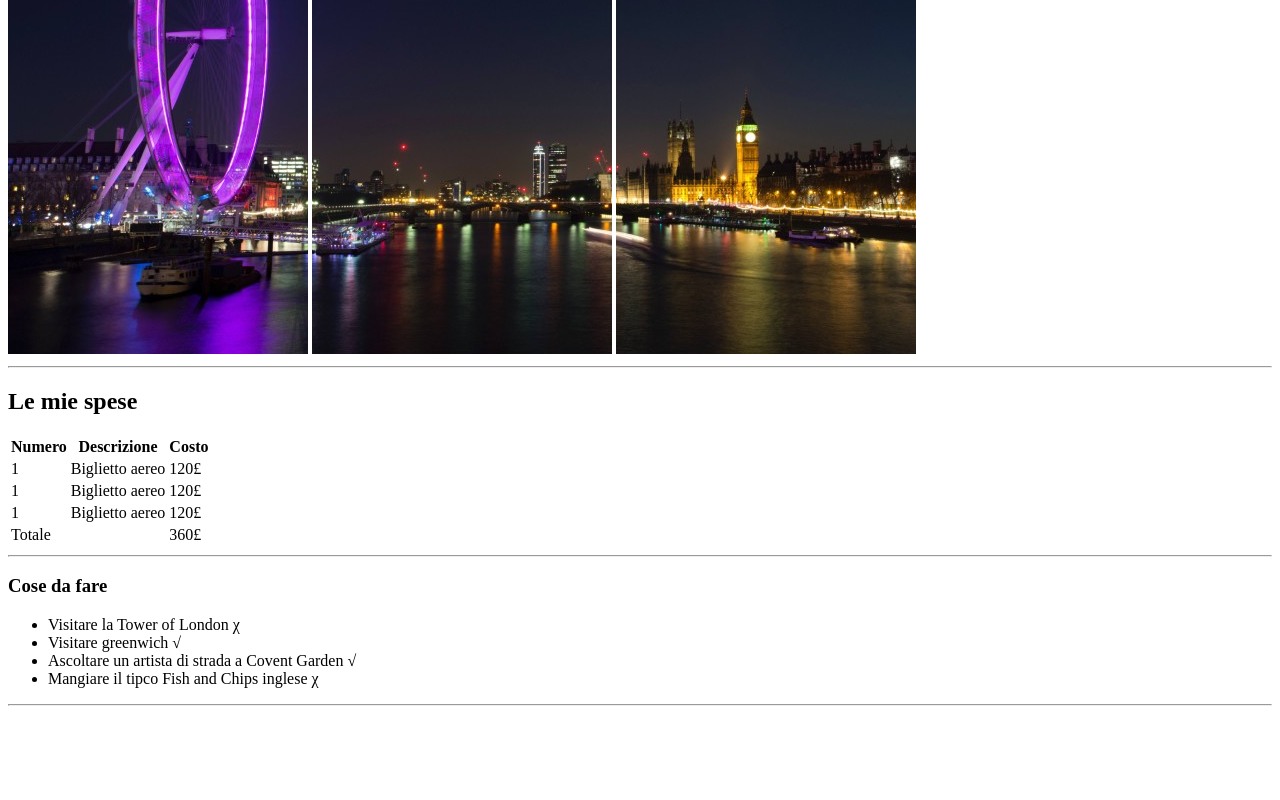
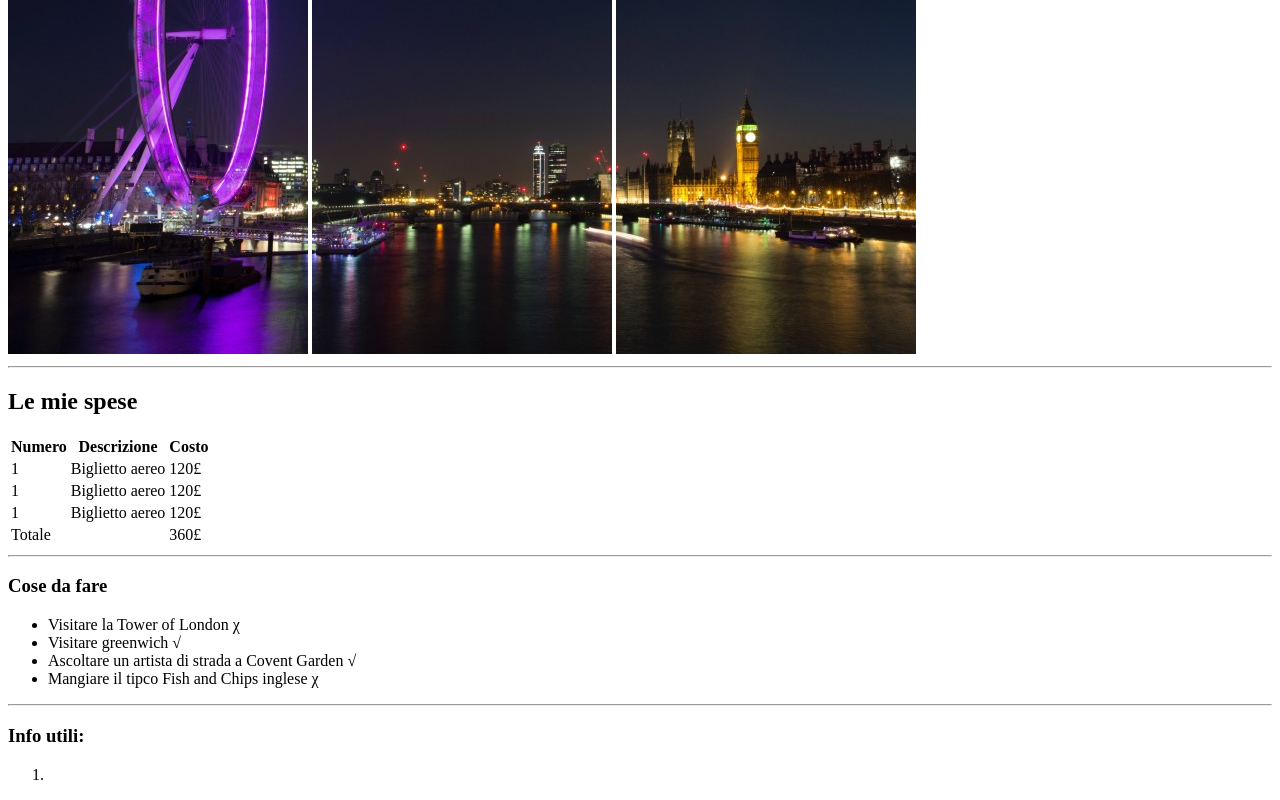
Before and after one commit to YleniaMighela/html-london-trip, a plain HTML site: page index.html in a window 1280 px wide. Shown: the part 326-1126 px from the top of the page. Before the commit the page ends 1040 px from the top, so only its background shows below. Drawn offline with Linux system fonts and the light colour scheme.

Commit message:
creazione terza section

```diff
--- a/index.html
+++ b/index.html
@@ -80,9 +80,14 @@
           </section>
 
           <!-- lista di informazioni -->
-           <!-- <section>
+           <section>
+            <h3>Info utili:</h3>
 
-           </section> -->
+            <ol>
+                <li></li>
+            </ol>
+
+           </section>
 
       </main>
 
```
